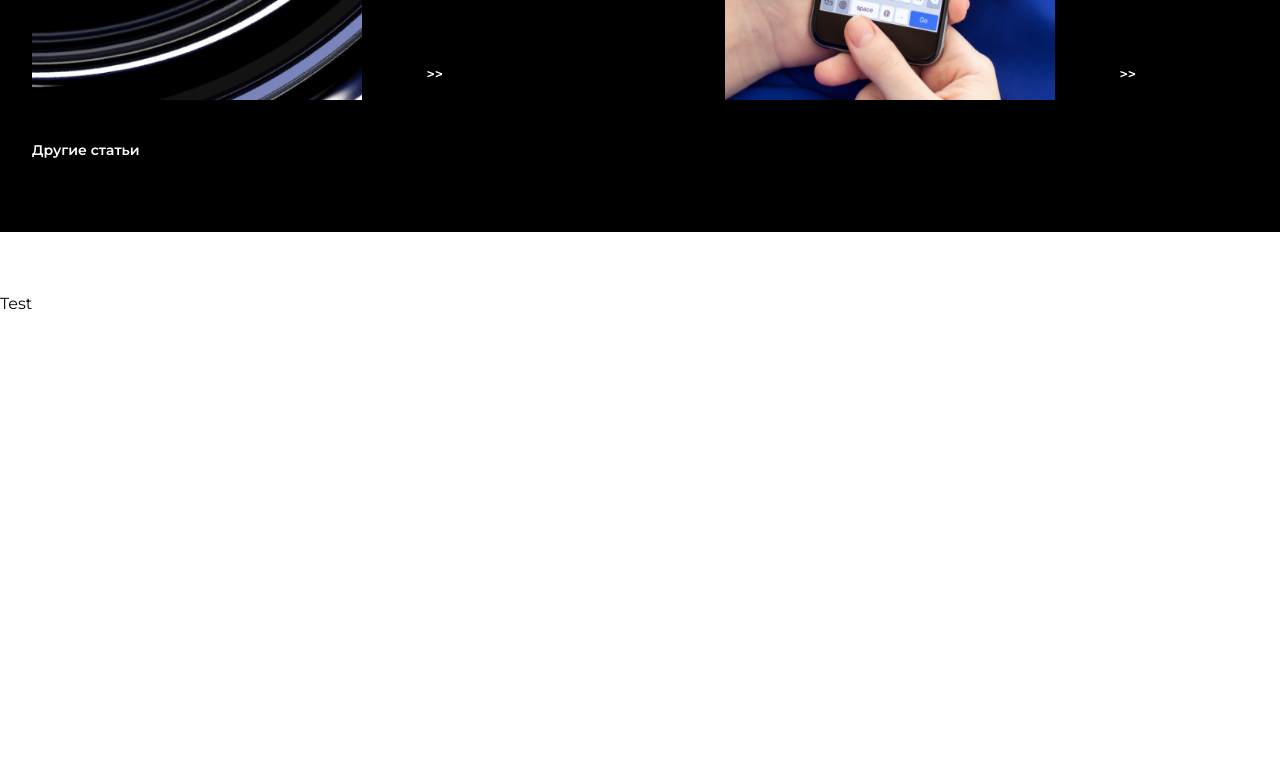
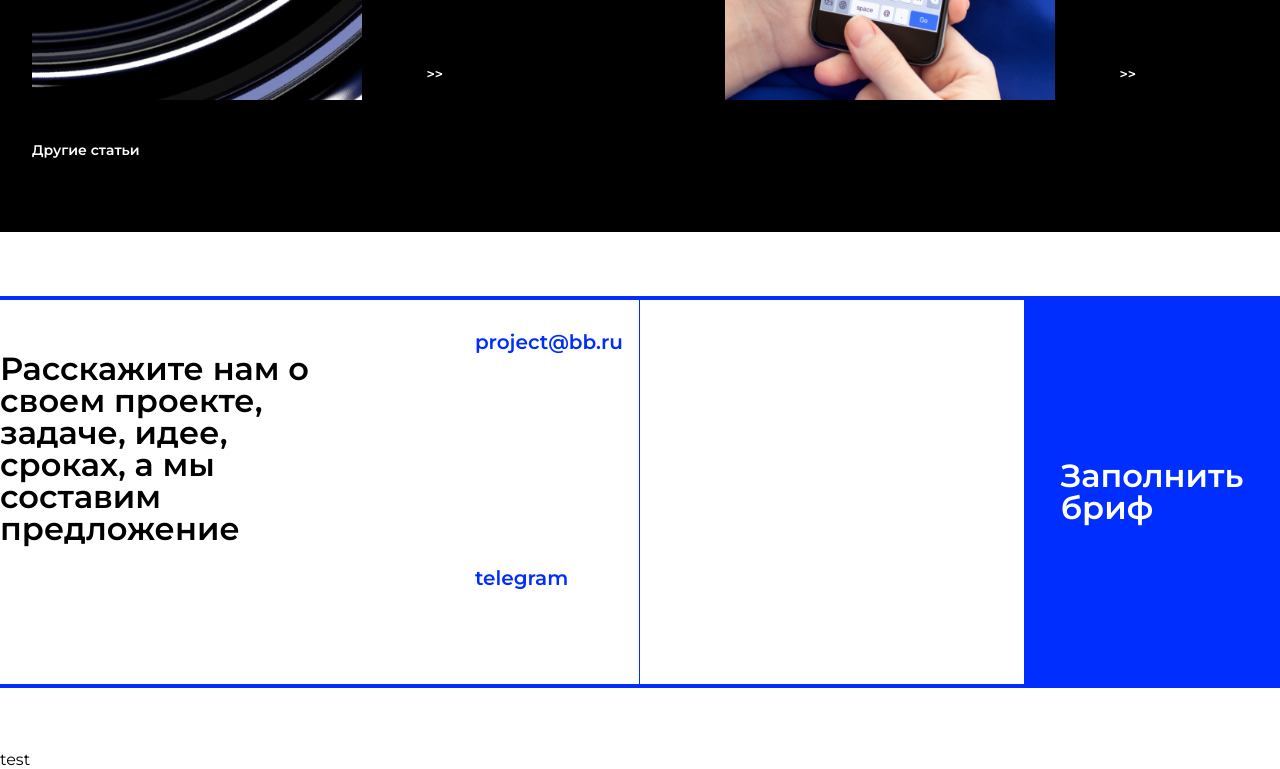
Before and after one commit to Recrus/ByteBurst, a website built with Parcel: page index.html in a window 1280 px wide. Shown: the part 3014-3783 px from the top of the page. Before the commit the page ends 3327 px from the top, so only its background shows below. Built offline with nearby package versions, Linux system fonts and the light colour scheme.

Commit message:
feat: adds contact block

```diff
--- a/css/scss/main.scss
+++ b/css/scss/main.scss
@@ -6,6 +6,7 @@ $color-secondary: #FFFFFF;
 $color-tertiary: #000000;
 $divider-color-primary: black;
 $divider-color-secondary: white;
+$divider-color-tertiary: #002EFF;
 
 $font-primary: "Montserrat", "sans-serif";
 $font-weight-light: 400;
@@ -521,3 +522,71 @@ main {
     transform: translateX(0.5rem);
   }
 }
+
+.contact-block {
+  margin-bottom: 4rem;
+
+  &__divider {
+    @include divider(4px, $divider-color-tertiary);
+  }
+
+  &__content {
+    display: flex;
+    justify-content: space-between;
+    height: 24rem;
+  }
+
+  &__description {
+    display: flex;
+    justify-content: space-between;
+    min-width: 50%;
+    padding: 2rem 1rem 2rem 0;
+    border-right: 1px solid $color-primary;
+  }
+
+  &__title {
+    font-size: 32px;
+    font-weight: $font-weight-bold;
+    max-width: 20rem;
+  }
+
+  &__links {
+    display: flex;
+    flex-direction: column;
+    justify-content: space-between;
+  }
+
+  &__link {
+    color: $color-primary;
+    font-size: 20px;
+    font-weight: $font-weight-bold;
+
+    &--email {
+      @include hoverTransition(color, $color-tertiary);
+    }
+
+    &--telegram {
+      @include hoverTransition(color, $color-tertiary);
+      padding-bottom: 4rem;
+    }
+  }
+
+  &__brief {
+    background-color: $color-primary;
+    display: flex;
+    justify-content: center;
+    align-items: center;
+    padding: 3rem;
+    max-width: 16rem;
+    color: $color-secondary;
+    font-size: 32px;
+    font-weight: $font-weight-bold;
+
+    @include transition();
+
+    &:hover {
+      background-color: transparent;
+      color: $color-primary;
+    }
+  }
+}
--- a/index.html
+++ b/index.html
@@ -104,9 +104,28 @@
           </button>
         </div>
       </div>
+      <div class="contact-block">
+        <hr class="contact-block__divider">
+
+        <div class="contact-block__content">
+          <div class="contact-block__description">
+            <h1 class="contact-block__title">Расскажите нам о своем проекте, задаче, идее, сроках, а мы составим предложение</h1>
+            <div class="contact-block__links">
+              <a href="#" class="contact-block__link contact-block__link--email">project@bb.ru</a>
+              <a href="#" class="contact-block__link contact-block__link--telegram">telegram</a>
+            </div>
+          </div>
+          <a href="#" class="contact-block__brief">Заполнить бриф</a>
+        </div>
+
+        <hr class="contact-block__divider">
+      </div>
+
     </main>
 
-    <footer>Test</footer>
+    <footer>
+      test
+    </footer>
     <script src="js/vendor/modernizr-3.11.2.min.js"></script>
     <script src="js/plugins.js"></script>
     <script src="js/main.js"></script>
```
Also changed, not shown: css/scss/main.css, 1 other file.
